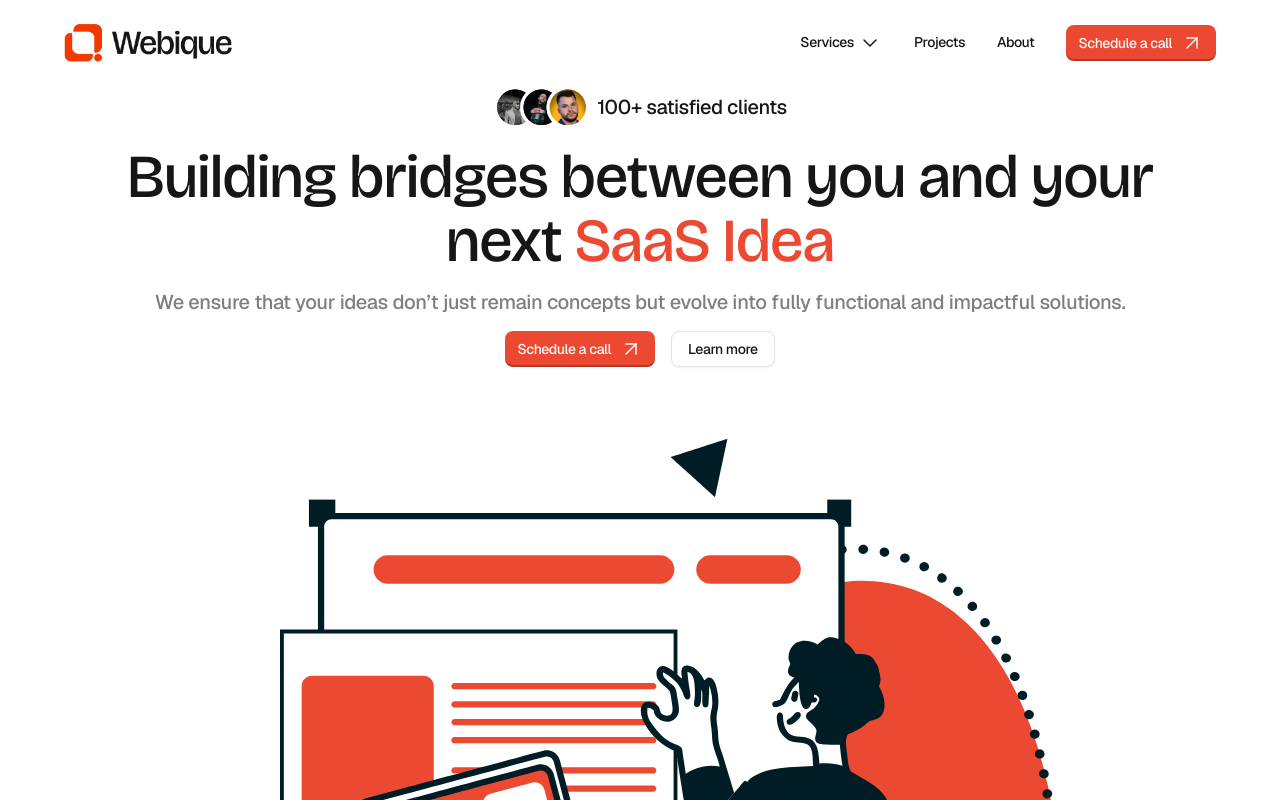
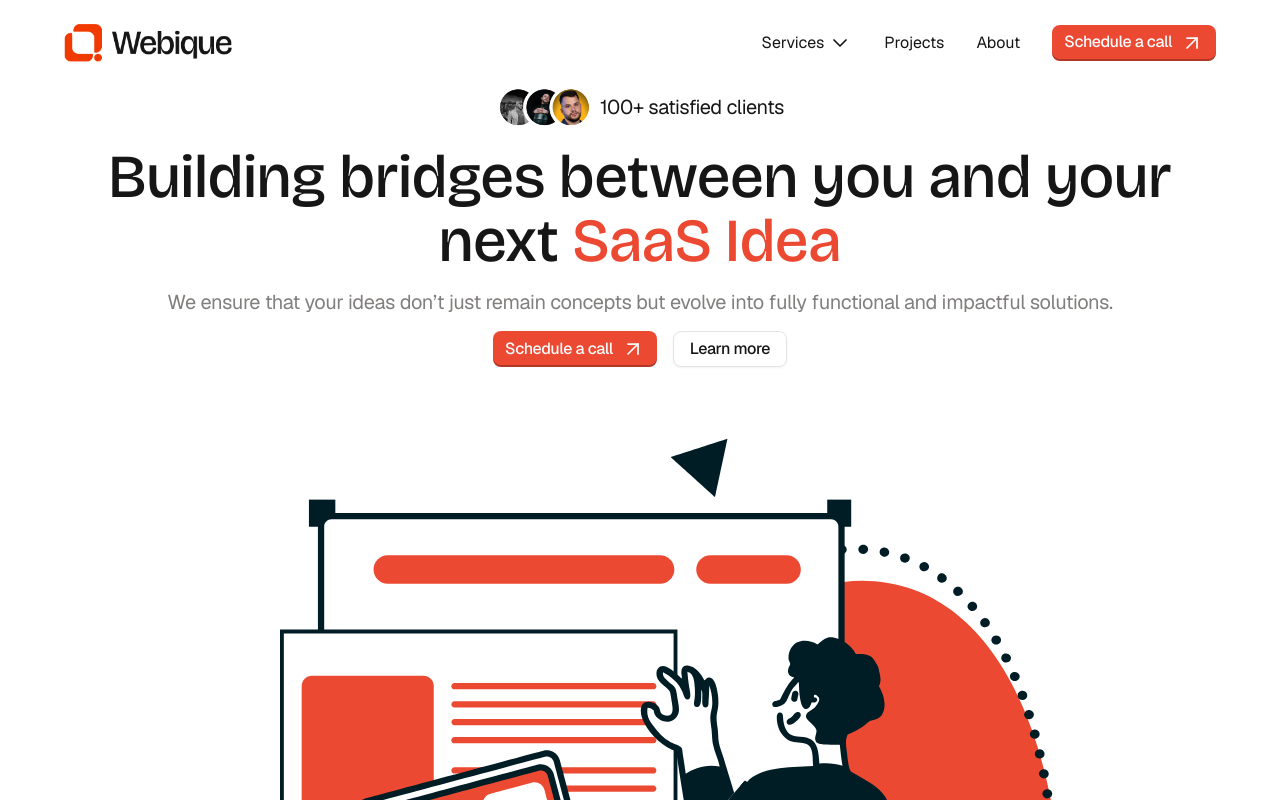
Before and after one commit to Webique-Agency/webique-portfolio, a Next.js app: page / in a window 1280 px wide. Shown: the top 800 px of the page. Built offline with nearby package versions, Linux system fonts and the light colour scheme.

Commit message:
Fixing styles
Changed the font and styles

```diff
--- a/app/(homepage)/components/projects-section/ProjectsSection.styles.scss
+++ b/app/(homepage)/components/projects-section/ProjectsSection.styles.scss
@@ -42,6 +42,7 @@
       align-items: center;
       justify-content: space-between;
       width: 100%;
+
       @media (max-width: 768px) {
         align-items: flex-start;
       }
@@ -50,15 +51,12 @@
         display: flex;
         flex-direction: row;
         align-items: flex-end;
-        justify-content: center;
+        justify-content: flex-end;
         gap: 2rem;
         flex-wrap: wrap;
 
         @media (max-width: 768px) {
           flex-direction: column;
-          align-items: flex-end;
-          justify-content: flex-end;
-          gap: 1rem;
         }
       }
     }
--- a/app/(homepage)/components/success-section/SuccessSection.tsx
+++ b/app/(homepage)/components/success-section/SuccessSection.tsx
@@ -19,15 +19,15 @@ export default function SuccessSection() {
                         <h6>Successful projects</h6>
                     </div>
                     <div className="stat-card">
-                        <h4 className="primary-color">3+YEARS</h4>
+                        <h4 className="primary-color">3+ YEARS</h4>
                         <h6>Experience</h6>
                     </div>
                     <div className="stat-card">
-                        <h4 className="primary-color">85%+</h4>
+                        <h4 className="primary-color">85% +</h4>
                         <h6>Client retention rate</h6>
                     </div>
                     <div className="stat-card">
-                        <h4 className="primary-color">30%+</h4>
+                        <h4 className="primary-color">30% +</h4>
                         <h6>Conversion rate increase</h6>
                     </div>
                 </div>
--- a/app/(homepage)/components/testimonial-section/TestimonialSection.styles.scss
+++ b/app/(homepage)/components/testimonial-section/TestimonialSection.styles.scss
@@ -32,7 +32,7 @@
       flex-direction: column;
       align-items: flex-start;
       justify-content: space-between;
-      height: 12.5rem;
+      height: 16rem;
 
       @media (max-width: 1360px) {
         height: 100%;
--- a/app/common.scss
+++ b/app/common.scss
@@ -29,7 +29,7 @@ h1, h2, h3, h4 {
 }
 
 h1, h2, h3, h4, h5, h6 {
-  letter-spacing: -1px;
+  letter-spacing: 0;
   font-weight: 500;
 }
 
@@ -52,6 +52,7 @@ h4 {
 h6 {
   font-size: 1.25rem;
   line-height: 1.3;
+  font-weight: 400;
 }
 
 span {
@@ -59,9 +60,13 @@ span {
 }
 
 p, a, b, i {
-  font-size: 14px;
-  letter-spacing: -0.4px;
-  font-weight: 500;
+  font-size: 16px;
+  letter-spacing: 0;
+  font-weight: 400;
+}
+
+button {
+  font-size: 16px;
 }
 
 button, h6 {
@@ -108,7 +113,7 @@ button, h6 {
 }
 
 .lucide {
-  stroke-width: 1.5px;
+  stroke-width: 1.75px;
   min-width: 1.5rem;
   min-height: 1.5rem;
 }
--- a/next.config.ts
+++ b/next.config.ts
@@ -6,7 +6,6 @@ const nextConfig: NextConfig = {
 		unoptimized: true
 	},
 	output: "export",
-    missingSuspenseWithCSRBailout: false,
 	eslint: {
 		ignoreDuringBuilds: true
 	},
```
Lines whose indentation alone changed are shown as unchanged.
